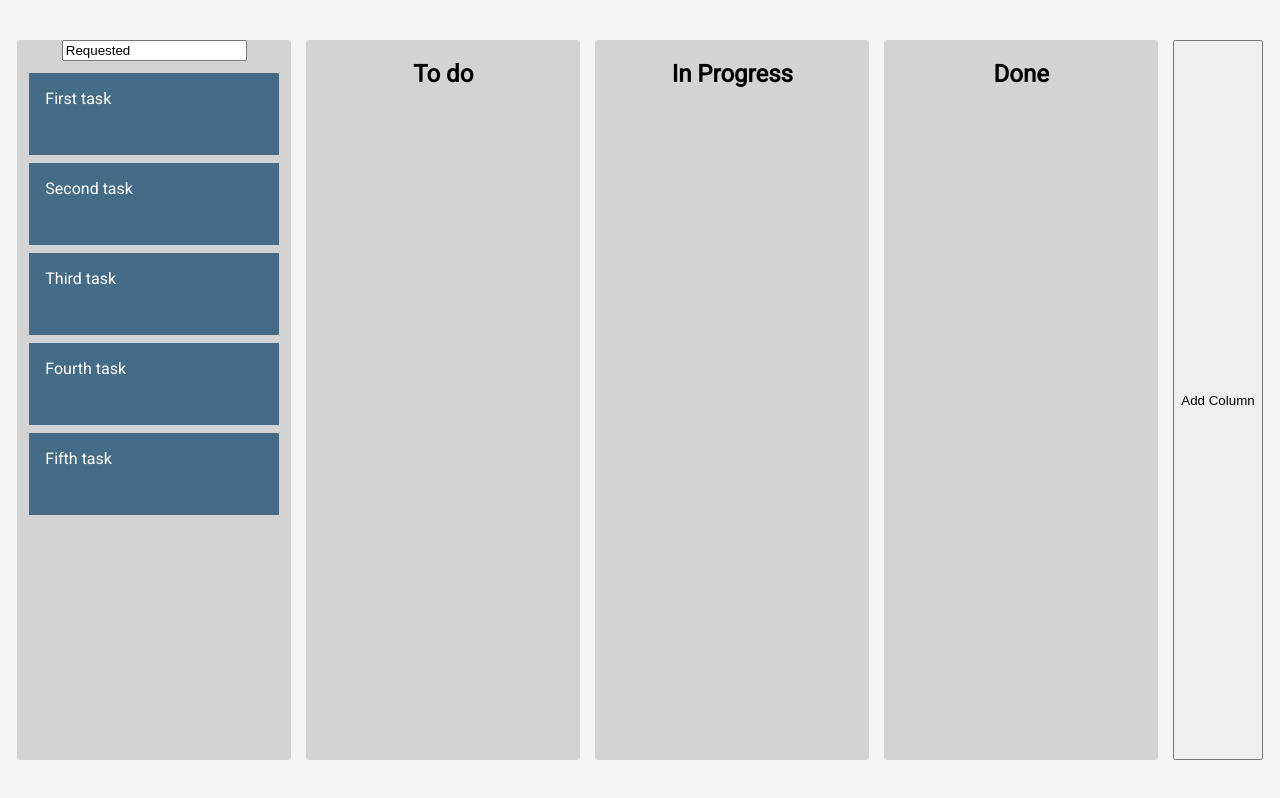
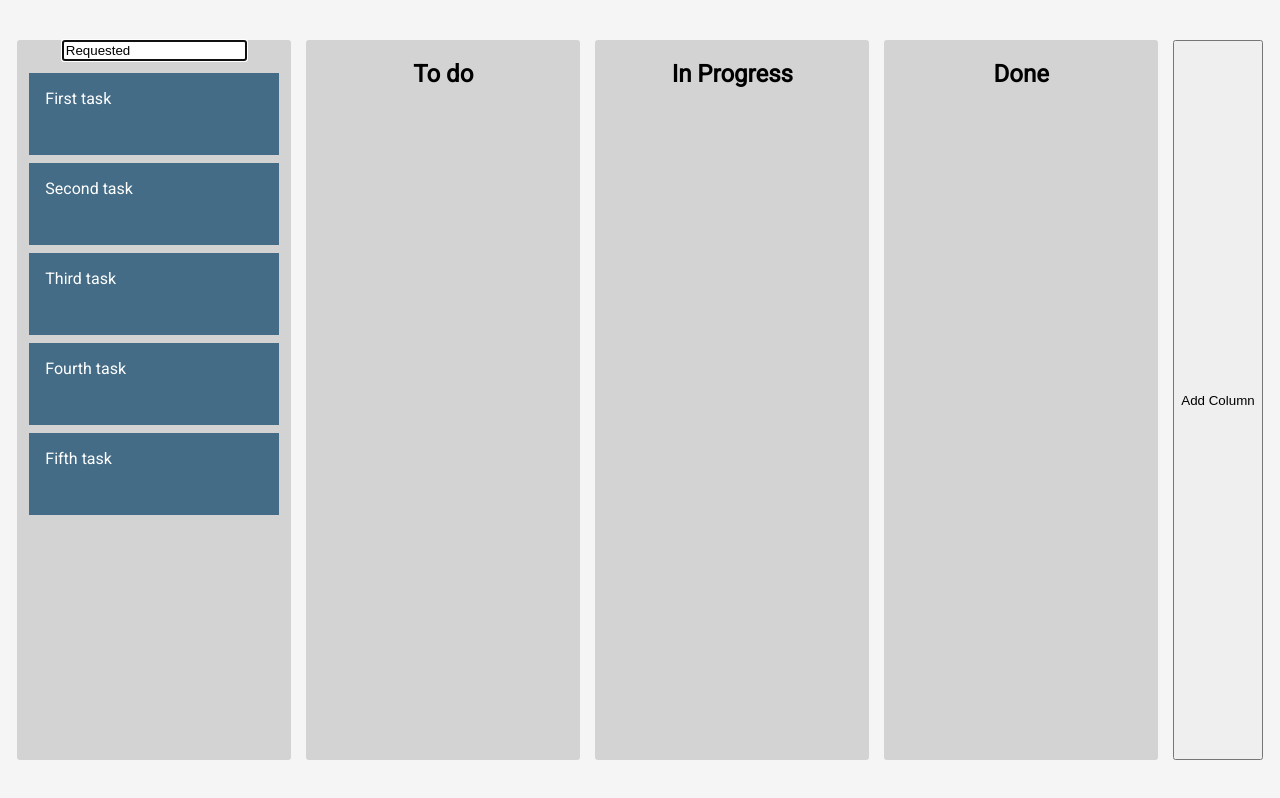
Before and after one commit to shaychoo/trello-clone2, a React (Create React App) app: page / in a window 1280 px wide. Both pictures are taken after a click on the element "Requested". Shown: the top 798 px of the page. Built offline with nearby package versions, Linux system fonts and the light colour scheme.

Commit message:
focus input on edit and some styleing

```diff
--- a/src/TaskColumnTitle.jsx
+++ b/src/TaskColumnTitle.jsx
@@ -3,6 +3,7 @@ import React, { useState, useEffect } from "react";
 export default function TaskColumnTitle(props) {
   const [editMode, setEditMode] = useState(false);
   const [textValue, setTextValue] = useState(props.title);
+  const [inputField, setinputField] = useState({});
 
   useEffect(() => {
     if (!editMode) {
@@ -10,6 +11,9 @@ export default function TaskColumnTitle(props) {
       props.noChange(textValue);
     } else {
       console.log("edit", textValue);
+      setTimeout(() => {
+        inputField.focus();
+      }, 20);
     }
     return () => {};
   }, [editMode]);
@@ -27,6 +31,9 @@ export default function TaskColumnTitle(props) {
         type="text"
         hidden={!editMode}
         defaultValue={props.title}
+        ref={(input) => {
+          setinputField(input);
+        }}
         onChange={(event) => setTextValue(event.target.value)}
         onKeyUp={(event) => {
           if (event.key === "Enter") {
```
